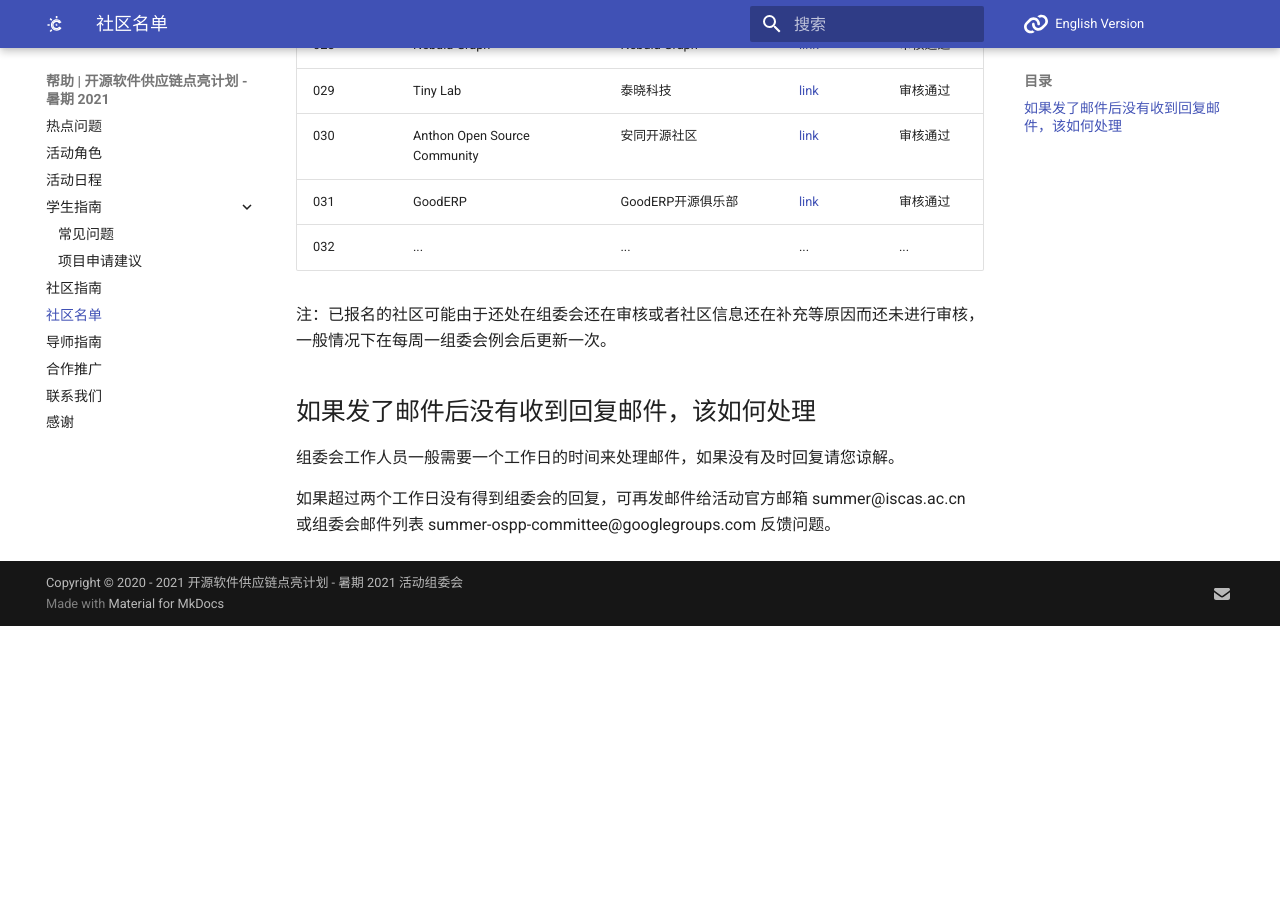
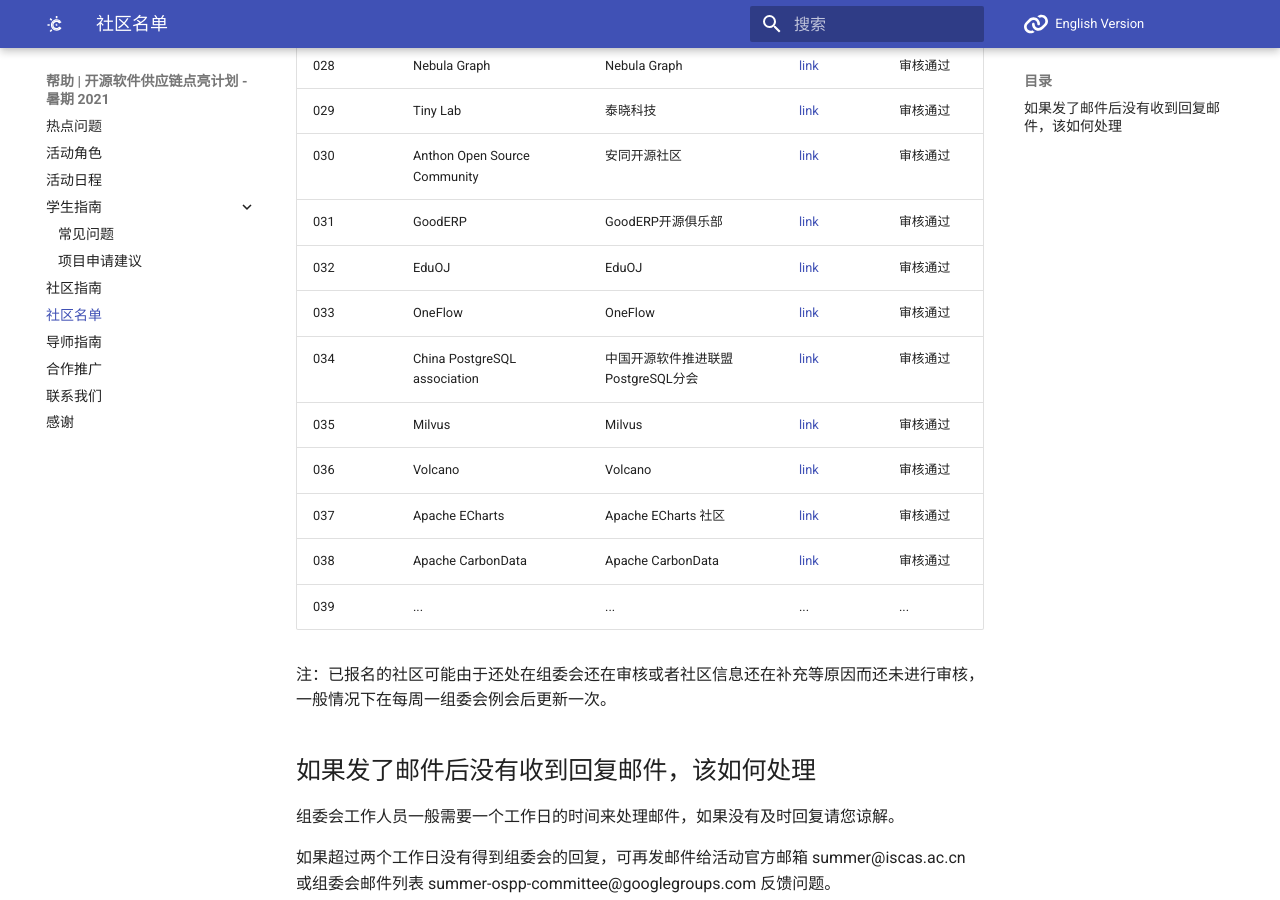
Before and after one commit to summer-ospp/help, an MkDocs documentation site: the page built from docs/communities-list.md, in a window 1280 px wide and 900 px high, scrolled down 1606 px. Built offline with MkDocs 1.6.1 and Material for MkDocs 9.7.7, drawn with Linux system fonts in a browser that asks for light colours; comment, search, counter and statistics services are not loaded; before the commit the page ends 2232 px from its top, so only the background shows below that.

Commit message:
Update communities-list.md

```diff
--- a/docs/communities-list.md
+++ b/docs/communities-list.md
@@ -37,7 +37,14 @@
 | 029  | Tiny Lab                | 泰晓科技                   | [link](http://tinylab.org)                             | 审核通过    |
 | 030  | Anthon Open Source Community   | 安同开源社区        | [link](https://aosc.io)                        | 审核通过    |
 | 031  | GoodERP                 | GoodERP开源俱乐部          | [link](https://gooderp.org)                        | 审核通过    |
-| 032  | ...                     | ...                     | ...                                                     | ...      |
+| 032  | EduOJ                 | EduOJ          | [link](https://github.com/EduOJ)                        | 审核通过    |
+| 033  | OneFlow                 | OneFlow          | [link](https://github.com/Oneflow-Inc)                        | 审核通过    |
+| 034  | China PostgreSQL association             | 中国开源软件推进联盟PostgreSQL分会       | [link](https://www.postgresqlchina.com/)               | 审核通过    |
+| 035  | Milvus                 | Milvus          | [link](https://www.milvus.io/cn/)                        | 审核通过    |
+| 036  | Volcano                 | Volcano          | [link](https://volcano.sh/zh/)                        | 审核通过    |
+| 037  | Apache ECharts                 | Apache ECharts 社区          | [link](https://echarts.apache.org)                        | 审核通过    |
+| 038  | Apache CarbonData                 | Apache CarbonData          | [link](carbondata.apache.org)                        | 审核通过    |
+| 039  | ...                     | ...                     | ...                                                     | ...      |
 
 注：已报名的社区可能由于还处在组委会还在审核或者社区信息还在补充等原因而还未进行审核，一般情况下在每周一组委会例会后更新一次。
 
```
